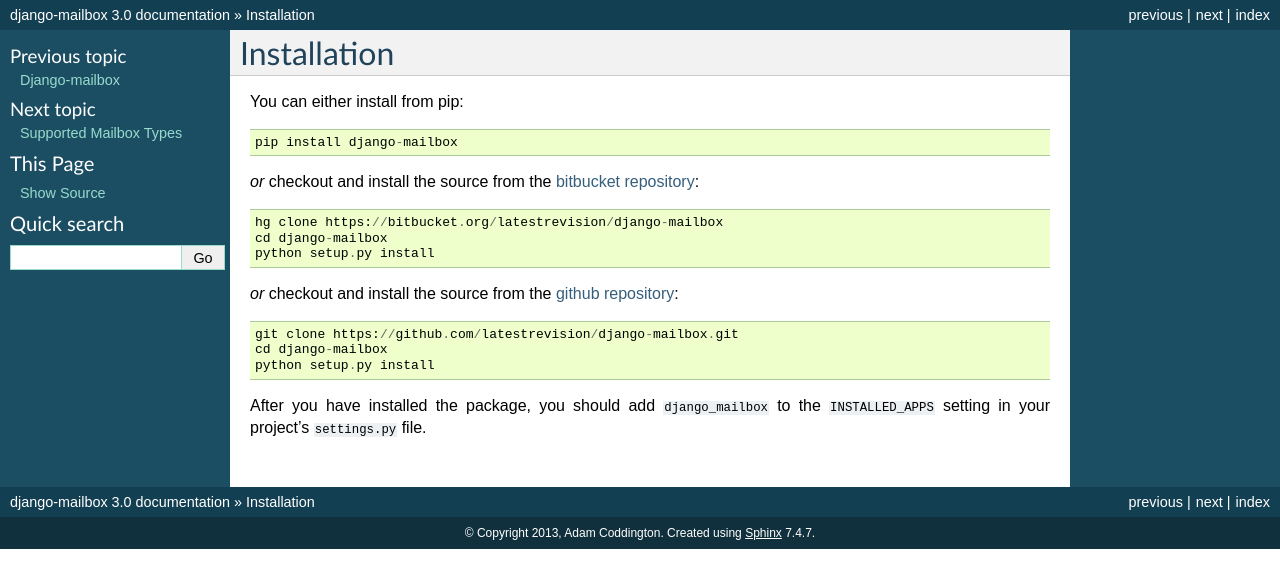
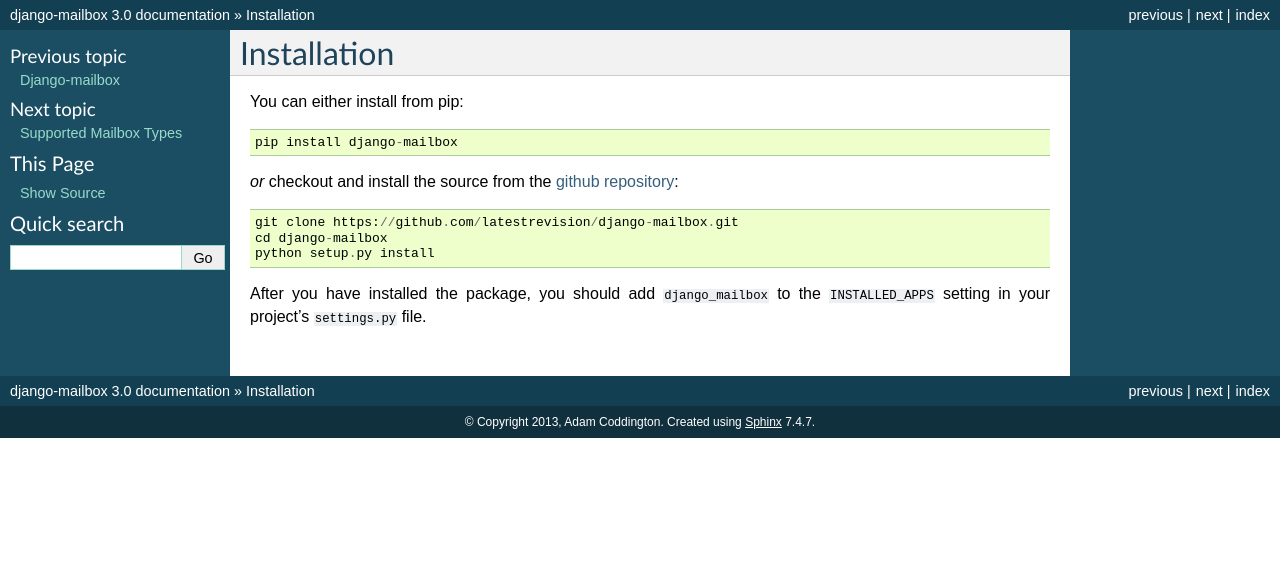
Before and after one commit to coddingtonbear/django-mailbox, a Sphinx documentation site: the page built from docs/topics/installation.rst, in a window 1280 px wide. Shown: the top 588 px of the page. Built offline with Sphinx 7.4.7, drawn with Linux system fonts in a browser that asks for light colours.

Commit message:
Moving active development from bitbucket to github.

```diff
--- a/docs/topics/installation.rst
+++ b/docs/topics/installation.rst
@@ -5,12 +5,6 @@
 You can either install from pip::
 
     pip install django-mailbox
-
-*or* checkout and install the source from the `bitbucket repository <https://bitbucket.org/latestrevision/django-mailbox/>`_::
-
-    hg clone https://bitbucket.org/latestrevision/django-mailbox
-    cd django-mailbox
-    python setup.py install
 
 *or* checkout and install the source from the `github repository <https://github.com/latestrevision/django-mailbox/>`_::
 
--- a/readme.rst
+++ b/readme.rst
@@ -11,7 +11,7 @@
 - Documentation for django-mailbox is available on
   `ReadTheDocs <http://django-mailbox.readthedocs.org/>`_.
 - Please post issues on
-  `BitBucket <http://bitbucket.org/latestrevision/django-mailbox/issues?status=new&status=open>`_.
+  `Github <http://github.com/latestrevision/django-mailbox/issues>`_.
 - Test status available on
   `Travis-CI <https://travis-ci.org/latestrevision/django-mailbox>`_.
 
--- a/setup.py
+++ b/setup.py
@@ -7,7 +7,7 @@
 setup(
     name='django-mailbox',
     version='3.0.3',
-    url='http://bitbucket.org/latestrevision/django-mailbox/',
+    url='http://github.com/latestrevision/django-mailbox/',
     description=(
         'Import mail from POP3, IMAP, local mailboxes or directly from '
         'Postfix or Exim4 into your Django application automatically.'
```
Also changed, not shown: 2 other files.
